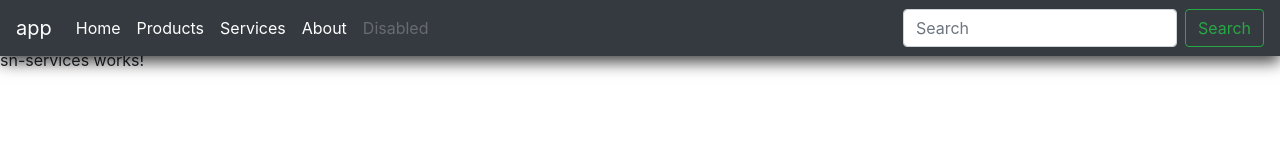
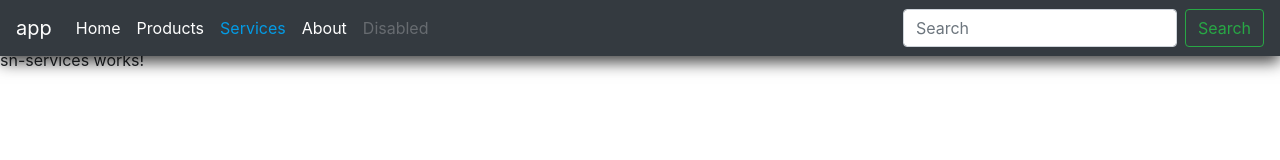
Before and after one commit to swapnilnakate7/sn-businessapp-a5, an Angular app: page /services in a window 1280 px wide. Shown: the top 160 px of the page. Built offline with nearby package versions, Linux system fonts and the light colour scheme.

Commit message:
menu active style changed

```diff
--- a/src/app/sn-header/sn-header.component.css
+++ b/src/app/sn-header/sn-header.component.css
@@ -3,3 +3,7 @@
 -moz-box-shadow: 0px 6px 15px 0px rgba(0,0,0,0.75);
 box-shadow: 0px 6px 15px 0px rgba(0,0,0,0.75);
 }
+
+.activeMenu {
+    color: #039be5 !important;
+  }
--- a/src/app/sn-header/sn-header.component.html
+++ b/src/app/sn-header/sn-header.component.html
@@ -9,7 +9,7 @@
     <div class="navbar-collapse collapse" id="navbarCollapse" >
       <ul class="navbar-nav mr-auto">
         <li class="nav-item active" *ngFor="let menu of menus">
-          <a class="nav-link" href="{{menu.state}}">{{menu.title}} </a>
+          <a class="nav-link" routerLink="{{menu.state}}" routerLinkActive="activeMenu">{{menu.title}} </a>
         </li>
         <li class="nav-item">
           <a class="nav-link disabled" href="#">Disabled</a>
--- a/src/app/sn-header/sn-header.component.ts
+++ b/src/app/sn-header/sn-header.component.ts
@@ -1,4 +1,5 @@
 import { Component, OnInit,Input } from '@angular/core';
+import { RouterLink} from '@angular/router';
 
 @Component({
   selector: 'app-sn-header',
@@ -9,8 +10,6 @@ export class SnHeaderComponent implements OnInit {
    @Input()businessName:string;
    @Input()menus:any;
 
-
-
   constructor() { }
 
   ngOnInit() {
```
Also changed, not shown: 2 other files (tests, documents, lock files or other folders).
